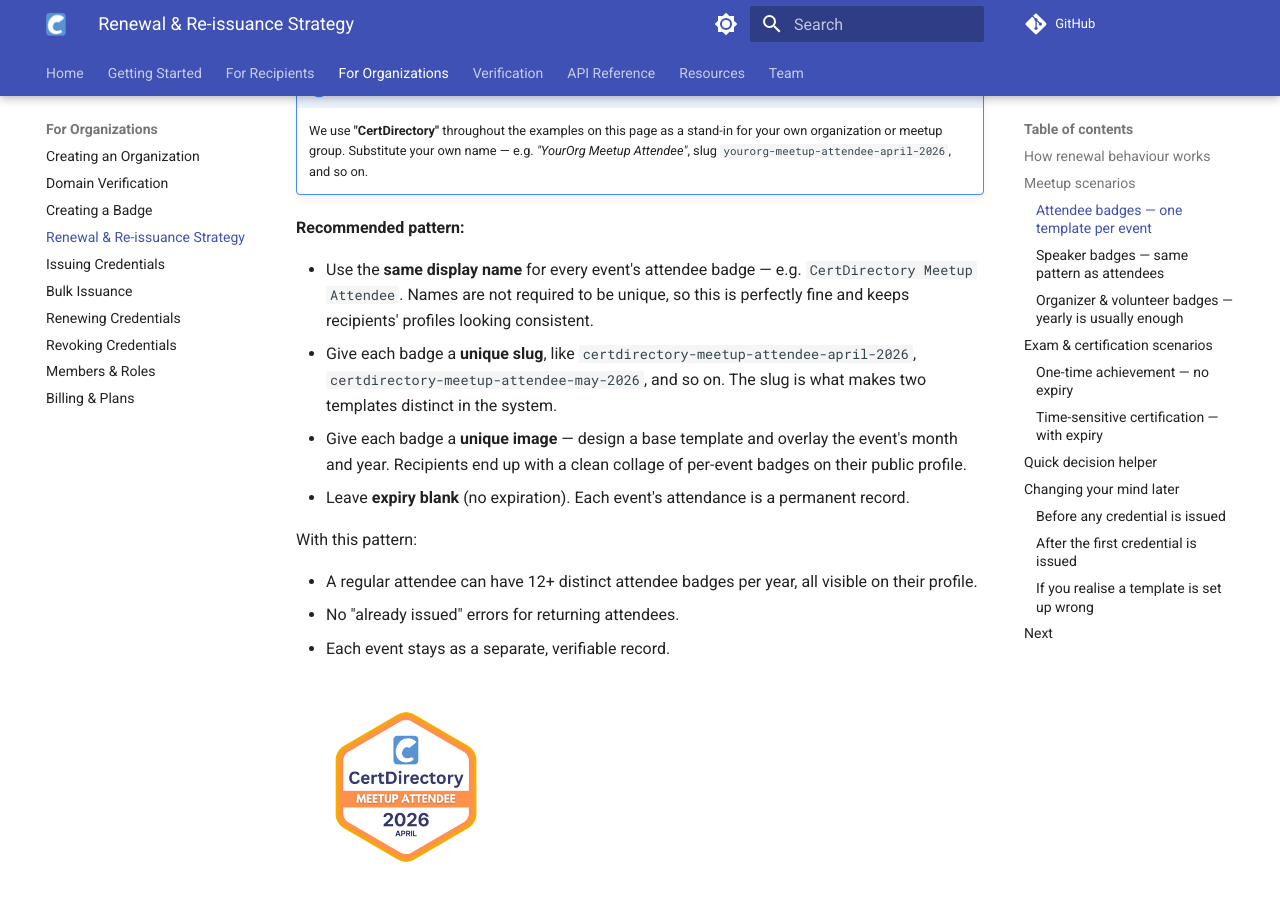
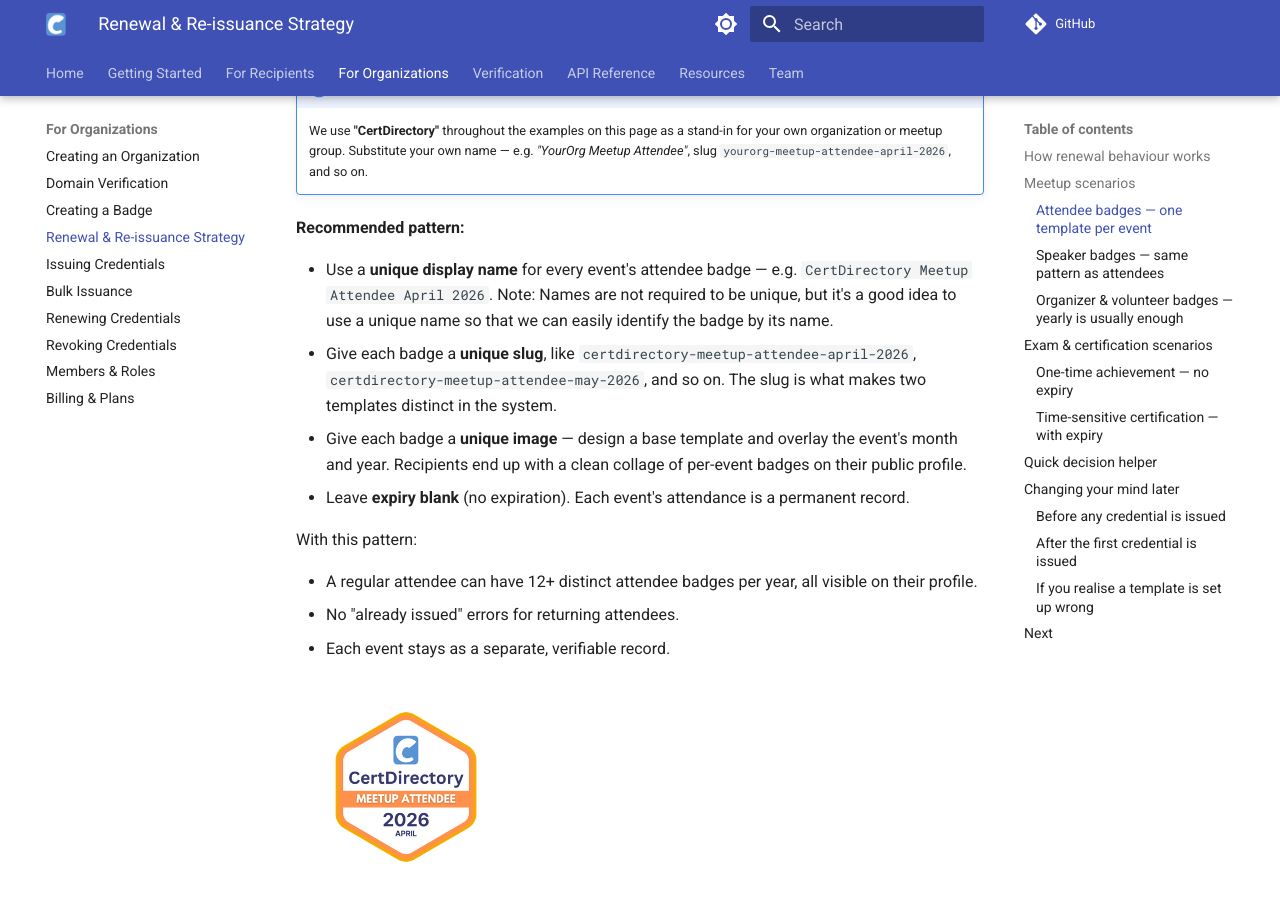
Before and after one commit to certdirectory/credentials-docs, an MkDocs documentation site: the page built from docs/organizations/planning-renewals.md, in a window 1280 px wide and 900 px high, scrolled down 1531 px. Built offline with MkDocs 1.6.1 and Material for MkDocs 9.7.7, drawn with Linux system fonts in a browser that asks for light colours; comment, search, counter and statistics services are not loaded.

Commit message:
badge name format

```diff
--- a/docs/organizations/planning-renewals.md
+++ b/docs/organizations/planning-renewals.md
@@ -36,7 +36,7 @@
 
 **Recommended pattern:**
 
-- Use the **same display name** for every event's attendee badge — e.g. `CertDirectory Meetup Attendee`. Names are not required to be unique, so this is perfectly fine and keeps recipients' profiles looking consistent.
+- Use a **unique display name** for every event's attendee badge — e.g. `CertDirectory Meetup Attendee April 2026`. Note: Names are not required to be unique, but it's a good idea to use a unique name so that we can easily identify the badge by its name.
 - Give each badge a **unique slug**, like `certdirectory-meetup-attendee-april-2026`, `certdirectory-meetup-attendee-may-2026`, and so on. The slug is what makes two templates distinct in the system.
 - Give each badge a **unique image** — design a base template and overlay the event's month and year. Recipients end up with a clean collage of per-event badges on their public profile.
 - Leave **expiry blank** (no expiration). Each event's attendance is a permanent record.
```
